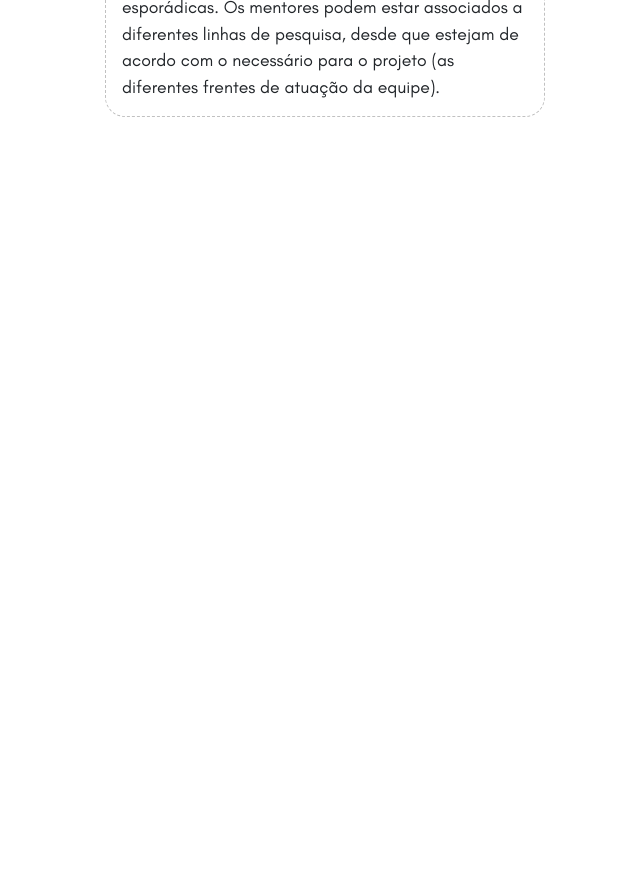
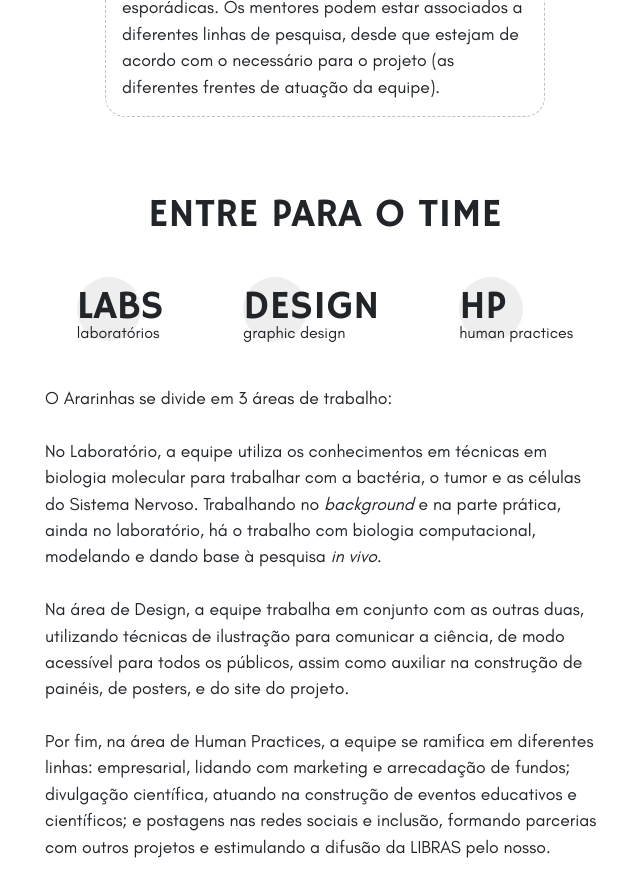
Before and after one commit to ararinhas/ararinhas.github.io, a Vue app: page / in a window 1280 px wide. Shown: the part 6600-7476 px from the top of the page, without its empty margins (315-955 px from the left). Before the commit the page ends 6721 px from the top, so only its background shows below. Built offline with nearby package versions, Linux system fonts and the light colour scheme.

Commit message:
Entre para o time

```diff
--- /dev/null
+++ b/src/components/Inicio/EntreProTime.vue
@@ -0,0 +1,106 @@
+<template>
+    <div id="entre-para-o-time" class="d-flex flex-column justify-content-center align-items-center w-100">
+        <div class="d-flex flex-column holder px-2">
+            <h2>Entre para o time</h2>
+            <div class="item-holder-w d-flex flex-column align-items-center">
+                <div class="item-holder">
+                    <div class="item">
+                        <h3>LABS</h3>
+                        <p class="mb-0">laboratórios</p>
+                    </div>
+                    <div class="item">
+                        <h3>DESIGN</h3>
+                        <p class="mb-0">graphic design</p>
+                    </div>
+                    <div class="item">
+                        <h3>HP</h3>
+                        <p class="mb-0">human practices</p>
+                    </div>
+                </div>
+            </div>
+            <p class="x-text">
+                O Ararinhas se divide em 3 áreas de trabalho:
+                <br><br>
+                No Laboratório, a equipe utiliza os conhecimentos em técnicas em biologia molecular para trabalhar com a bactéria, o tumor e as células do Sistema Nervoso. Trabalhando no <i>background</i> e na parte prática, ainda no laboratório, há o trabalho com biologia computacional, modelando e dando base à pesquisa <i>in vivo</i>.
+                <br><br>
+                Na área de Design, a equipe trabalha em conjunto com as outras duas, utilizando técnicas de ilustração para comunicar a ciência, de modo acessível para todos os públicos, assim como auxiliar na construção de painéis, de posters, e do site do projeto.
+                <br><br>
+                Por fim, na área de Human Practices, a equipe se ramifica em diferentes linhas: empresarial, lidando com marketing e arrecadação de fundos; divulgação científica, atuando na construção de eventos educativos e científicos; e postagens nas redes sociais e inclusão, formando parcerias com outros projetos e estimulando a difusão da LIBRAS pelo nosso.
+            </p>
+        </div>
+    </div>
+</template>
+
+<style>
+    #entre-para-o-time {
+        padding-top: 2.5rem;
+    }
+    @media (min-width: 992px) {
+        #entre-para-o-time {
+            padding-top: 4rem;
+        }
+    }
+</style>
+
+<style scoped>
+    h2 {
+        text-transform: uppercase;
+        font-size: 1.85rem;
+        margin-bottom: -.2rem;
+        text-align: center;
+    }
+    h3 {
+        font-size: 2.5rem;
+        margin-bottom: -1rem;
+    }
+    .holder {
+        max-width: 28rem;
+    }
+    .item {
+        position: relative;
+    }
+    .item::before {
+        position: absolute;
+        z-index: -1;
+        border-radius: 100%;
+        background: #eee;
+        margin: auto;
+        width: 4rem;
+        height: 4rem;
+        content: ' ';
+        display: flex;
+    }
+    .item-holder {
+        display: grid;
+        grid-template-columns: 100%;
+        row-gap: 1rem;
+    }
+    .item-holder-w {
+        padding-top: 1.5rem;
+        padding-bottom: 1.5rem;
+    }
+    @media (min-width: 992px) {
+        h2 {
+            font-size: 2.5rem;
+            margin-bottom: -.5rem;
+        }
+        .holder {
+            max-width: 36rem;
+        }
+        .item {
+            margin: auto;
+        }
+        .item-holder {
+            grid-template-columns: auto auto auto;
+            column-gap: 1rem;
+            width: 100%;
+        }
+        .item-holder-w {
+            padding-top: 2.5rem;
+            padding-bottom: 2.5rem;
+        }
+        .x-text {
+            font-size: 1.1rem;
+        }
+    }
+</style>
--- a/src/views/Inicio.vue
+++ b/src/views/Inicio.vue
@@ -9,6 +9,7 @@
         <redes-sociais />
         <apoie />
         <pesquisador />
+        <entre-para-o-time />
     </div>
 </template>
 
@@ -22,6 +23,7 @@
     import RedesSociais from '../components/Inicio/RedesSociais';
     import Apoie from '../components/Inicio/Apoie';
     import Pesquisador from '../components/Inicio/Pesquisador';
+    import EntreProTime from '../components/Inicio/EntreProTime';
 
     export default {
         components: {
@@ -34,6 +36,7 @@
             'redes-sociais': RedesSociais,
             'apoie': Apoie,
             'pesquisador': Pesquisador,
+            'entre-para-o-time': EntreProTime,
         },
     }
 </script>
```
